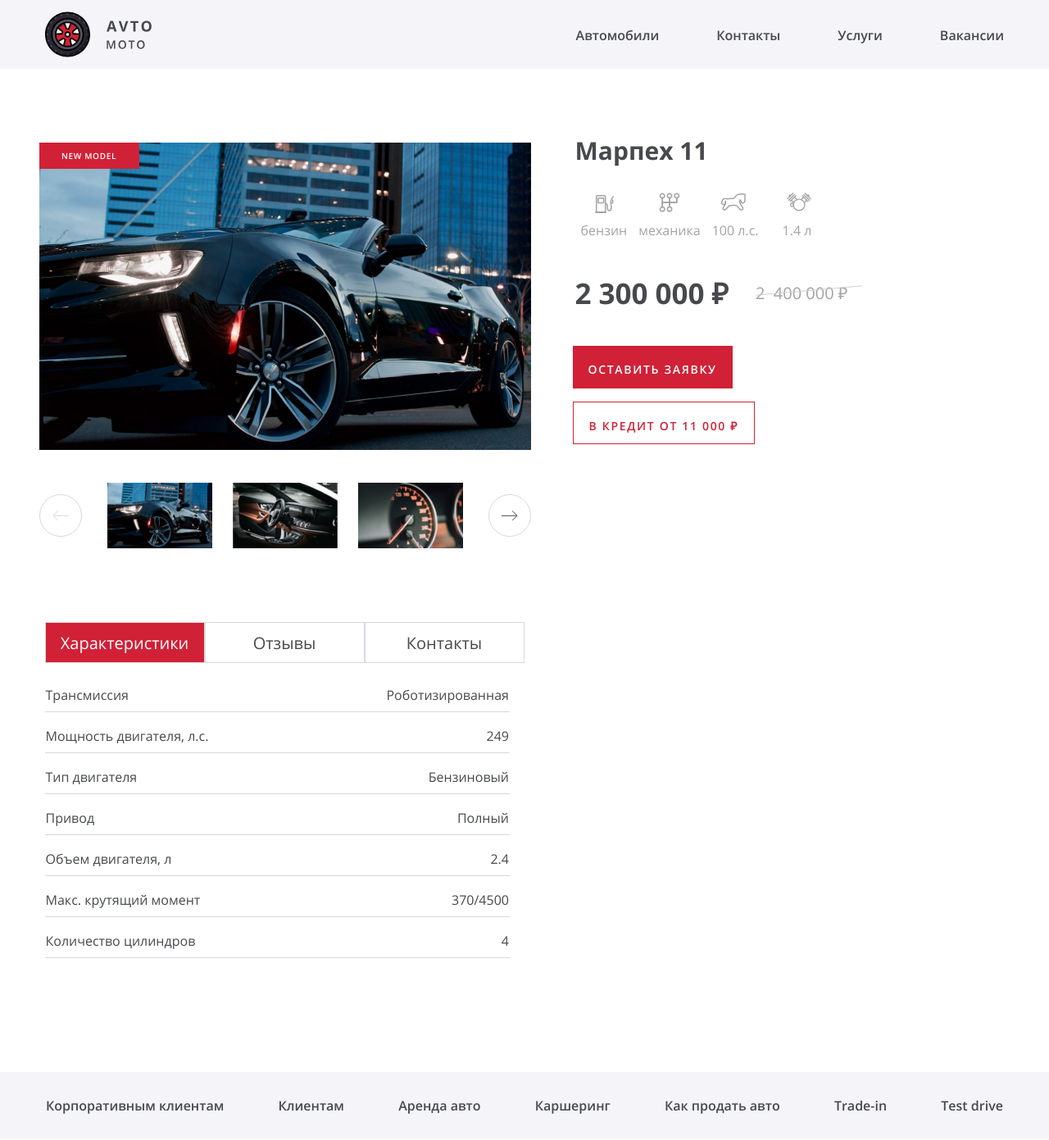
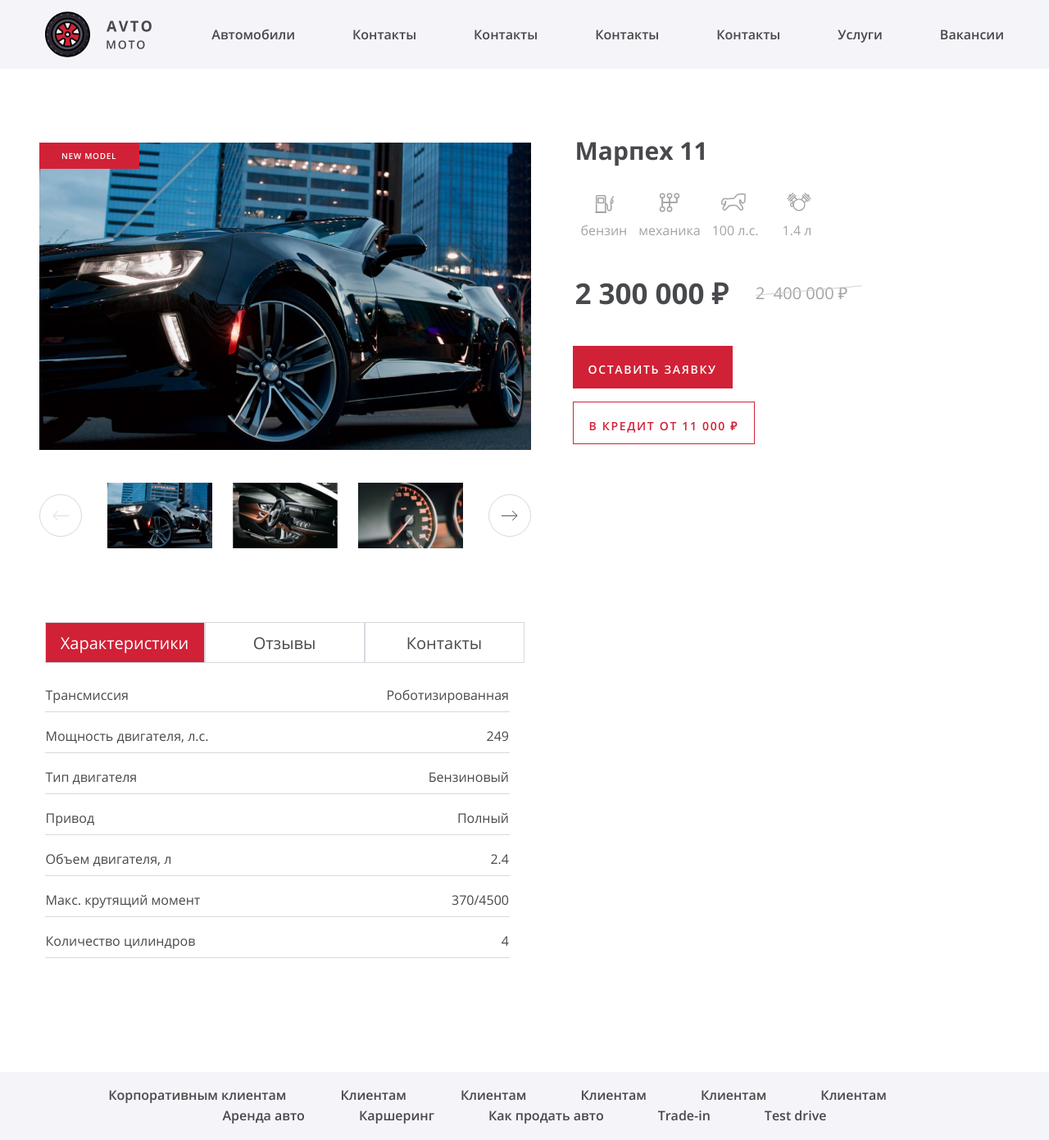
Before and after one commit to Juliet94/Ageeva_avtomoto, a React (Create React App) app: page / in a window 1280 px wide. Shown: the whole page at 82% size. Built offline with nearby package versions, Linux system fonts and the light colour scheme; a web font is replaced by a local one.

Commit message:
Исправит верстку при переполнении

```diff
--- a/src/components/footer/footer.jsx
+++ b/src/components/footer/footer.jsx
@@ -11,6 +11,26 @@ function Footer() {
             <li className={styles.list_item}>
               <Link to="/">
                 Корпоративным клиентам
+              </Link>
+            </li>
+            <li className={styles.list_item}>
+              <Link to="/">
+                Клиентам
+              </Link>
+            </li>
+            <li className={styles.list_item}>
+              <Link to="/">
+                Клиентам
+              </Link>
+            </li>
+            <li className={styles.list_item}>
+              <Link to="/">
+                Клиентам
+              </Link>
+            </li>
+            <li className={styles.list_item}>
+              <Link to="/">
+                Клиентам
               </Link>
             </li>
             <li className={styles.list_item}>
--- a/src/components/footer/footer.module.scss
+++ b/src/components/footer/footer.module.scss
@@ -29,10 +29,11 @@
   width: 100%;
   display: flex;
   flex-wrap: wrap;
-  justify-content: space-between;
+  justify-content: center;
 }
 
 .list_item {
+  line-height: 1.6;
   transition: opacity 0.3s ease-out;
 
   &:hover {
--- a/src/components/header/header.jsx
+++ b/src/components/header/header.jsx
@@ -23,6 +23,21 @@ function Header() {
             </li>
             <li className={styles.list_item}>
               <Link to="/">
+                Контакты
+              </Link>
+            </li>
+            <li className={styles.list_item}>
+              <Link to="/">
+                Контакты
+              </Link>
+            </li>
+            <li className={styles.list_item}>
+              <Link to="/">
+                Контакты
+              </Link>
+            </li>
+            <li className={styles.list_item}>
+              <Link to="/">
                 Услуги
               </Link>
             </li>
--- a/src/components/header/header.module.scss
+++ b/src/components/header/header.module.scss
@@ -10,7 +10,6 @@
 .wrapper {
   display: flex;
   justify-content: space-between;
-  flex-wrap: wrap;
   width: 100%;
   min-width: 768px;
   max-width: 1200px;
@@ -25,11 +24,12 @@
 .list {
   display: flex;
   flex-wrap: wrap;
-  justify-content: space-between;
+  justify-content: center;
   flex-direction: row;
 }
 
 .list_item {
+  line-height: 1.6;
   transition: opacity 0.3s ease-out;
 
   &:hover {
```
